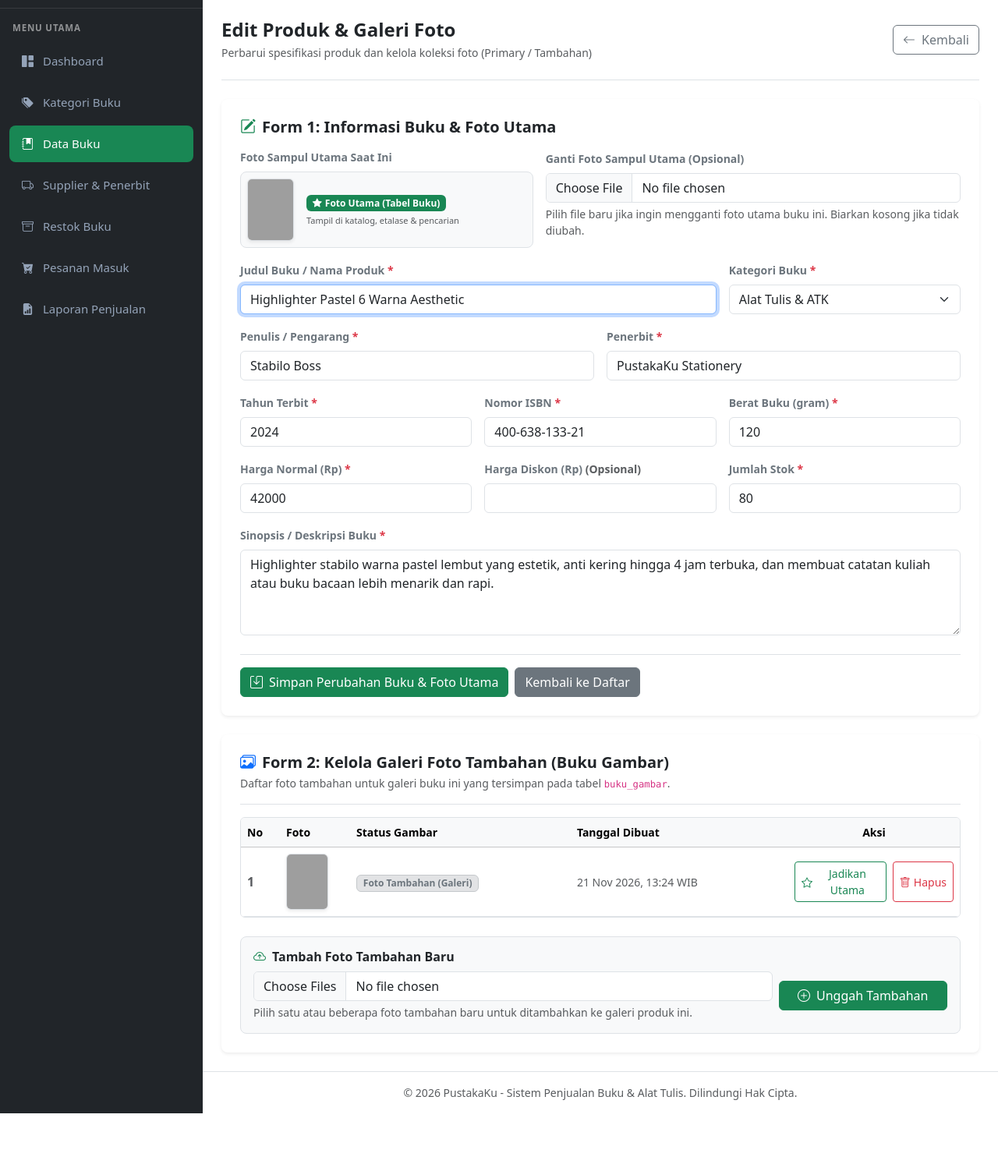
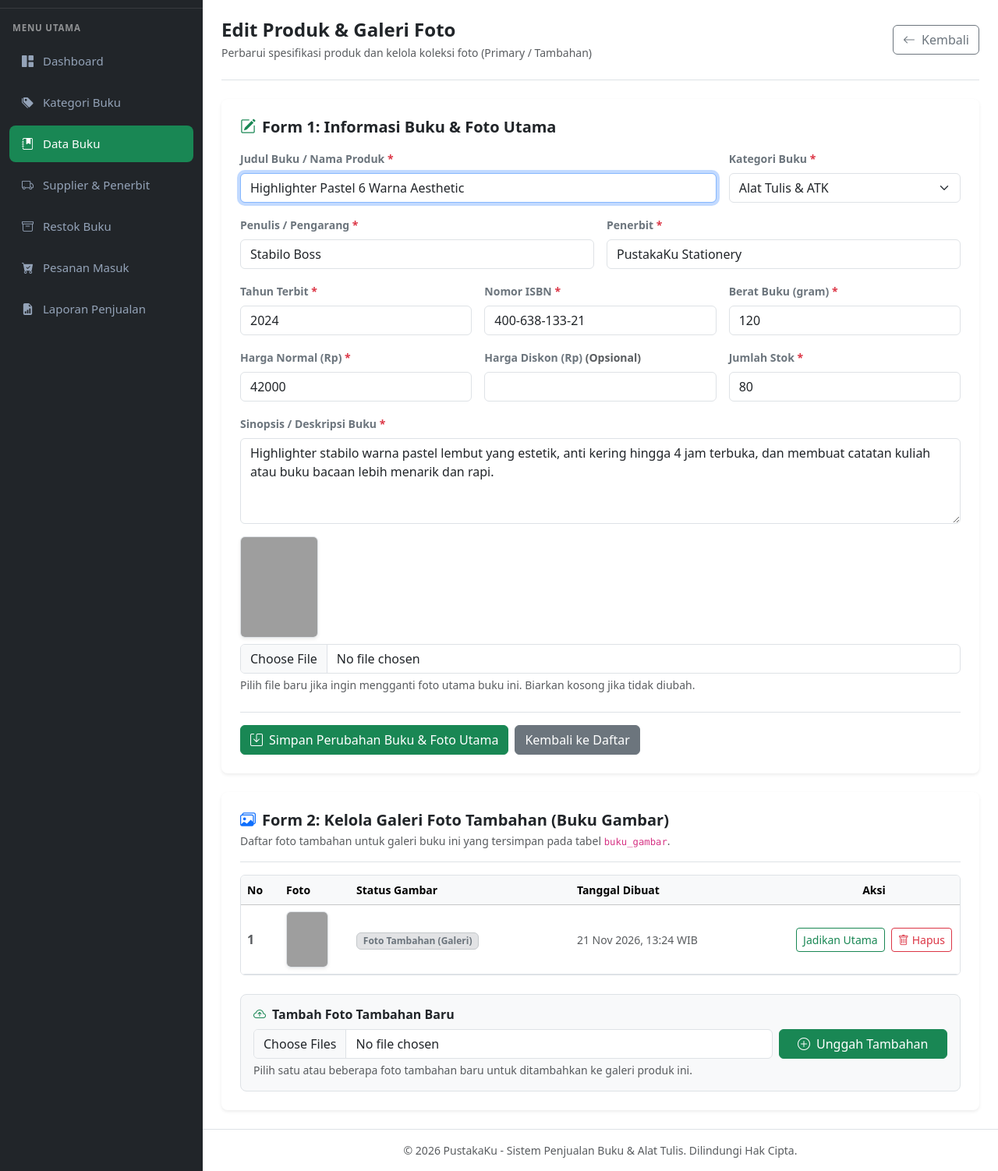
Before and after one commit to AdnanRohmatKurniansah/Pustakaku, a PHP site: page /projek_web/admin/buku/edit.php?id=15 in a window 1280 px wide. Shown: the part 76-1578 px from the top of the page at 78% size. Before the commit the page ends 1504 px from the top, so only its background shows below. Run offline with PHP 8.4, Linux system fonts and the light colour scheme; a user stored in the database is signed in; data comes from the database, SQL or seed files in the repository; grey boxes are pictures that could not be loaded.

Commit message:
fix: change position input image book admin

```diff
--- a/admin/buku/edit.php
+++ b/admin/buku/edit.php
@@ -72,29 +72,6 @@
                         <input type="hidden" name="id" value="<?= $buku['id']; ?>">
 
                         <div class="row g-3">
-                            <div class="col-12 col-md-5">
-                                <label class="form-label small fw-semibold text-secondary d-block">Foto Sampul Utama Saat Ini</label>
-                                <?php
-                                    $prim_img = resolveImageUrl($buku['gambar'] ?? '', 'buku');
-                                    if (strpos($prim_img, 'assets/') === 0) {
-                                        $prim_img = '../../' . $prim_img;
-                                    }
-                                ?>
-                                <div class="d-flex align-items-center gap-3 p-2 bg-light border rounded-3">
-                                    <img src="<?= htmlspecialchars($prim_img); ?>" alt="Sampul Utama" class="rounded-2 border object-fit-cover shadow-sm" style="width: 60px; height: 80px;" onerror="this.onerror=null;this.src='../../assets/images/placeholder.png';">
-                                    <div>
-                                        <span class="badge bg-success mb-1"><i class="bi bi-star-fill me-1"></i>Foto Utama (Tabel Buku)</span>
-                                        <div class="text-muted small" style="font-size: 11px;">Tampil di katalog, etalase & pencarian</div>
-                                    </div>
-                                </div>
-                            </div>
-
-                            <div class="col-12 col-md-7">
-                                <label for="gambar_utama" class="form-label small fw-semibold text-secondary">Ganti Foto Sampul Utama (Opsional)</label>
-                                <input type="file" class="form-control" id="gambar_utama" name="gambar_utama" accept="image/*">
-                                <div class="form-text small">Pilih file baru jika ingin mengganti foto utama buku ini. Biarkan kosong jika tidak diubah.</div>
-                            </div>
-
                             <div class="col-12 col-md-8">
                                 <label for="judul" class="form-label small fw-semibold text-secondary">Judul Buku / Nama Produk <span class="text-danger">*</span></label>
                                 <input type="text" class="form-control" id="judul" name="judul" value="<?= htmlspecialchars($buku['judul']); ?>" required autofocus>
@@ -153,6 +130,18 @@
                             <div class="col-12">
                                 <label for="deskripsi" class="form-label small fw-semibold text-secondary">Sinopsis / Deskripsi Buku <span class="text-danger">*</span></label>
                                 <textarea class="form-control" id="deskripsi" name="deskripsi" rows="4" required><?= htmlspecialchars($buku['deskripsi'] ?? ''); ?></textarea>
+                            </div>
+
+                            <div class="col-12 col-md-12">
+                                <?php
+                                    $prim_img = resolveImageUrl($buku['gambar'] ?? '', 'buku');
+                                    if (strpos($prim_img, 'assets/') === 0) {
+                                        $prim_img = '../../' . $prim_img;
+                                    }
+                                ?>
+                                <img src="<?= htmlspecialchars($prim_img); ?>" alt="Sampul Utama" class="rounded-2 mb-2 border object-fit-cover shadow-sm" style="width: 100px; height: 130px;" onerror="this.onerror=null;this.src='../../assets/images/placeholder.png';">
+                                <input type="file" class="form-control" id="gambar_utama" name="gambar_utama" accept="image/*">
+                                <div class="form-text small">Pilih file baru jika ingin mengganti foto utama buku ini. Biarkan kosong jika tidak diubah.</div>
                             </div>
                         </div>
 
@@ -217,7 +206,6 @@
                                             <td class="text-center">
                                                 <div class="d-inline-flex gap-2">
                                                     <a href="proses_edit.php?action=set_primary&buku_id=<?= $buku['id']; ?>&gambar_id=<?= $item['id']; ?>" class="btn btn-sm btn-outline-success d-inline-flex align-items-center gap-1" title="Jadikan Sampul Utama">
-                                                        <i class="bi bi-star"></i>
                                                         <span>Jadikan Utama</span>
                                                     </a>
                                                     <a href="proses_edit.php?action=delete_gambar&buku_id=<?= $buku['id']; ?>&gambar_id=<?= $item['id']; ?>" class="btn btn-sm btn-outline-danger d-inline-flex align-items-center gap-1" onclick="return confirm('Apakah Anda yakin ingin menghapus foto tambahan ini?');" title="Hapus Foto">
@@ -237,7 +225,7 @@
                         <h6 class="fw-bold text-dark mb-2"><i class="bi bi-cloud-arrow-up text-success me-2"></i>Tambah Foto Tambahan Baru</h6>
                         <form action="proses_edit.php?aksi=tambah_gambar_tambahan" method="POST" enctype="multipart/form-data">
                             <input type="hidden" name="buku_id" value="<?= $buku['id']; ?>">
-                            <div class="row g-2 align-items-center">
+                            <div class="row g-2 align-items-start">
                                 <div class="col-12 col-md-9">
                                     <input type="file" class="form-control" name="gambar_tambahan[]" multiple accept="image/*" required>
                                     <div class="form-text small">Pilih satu atau beberapa foto tambahan baru untuk ditambahkan ke galeri produk ini.</div>
```
Also changed, not shown: checkout.php (+4 -4 lines).
